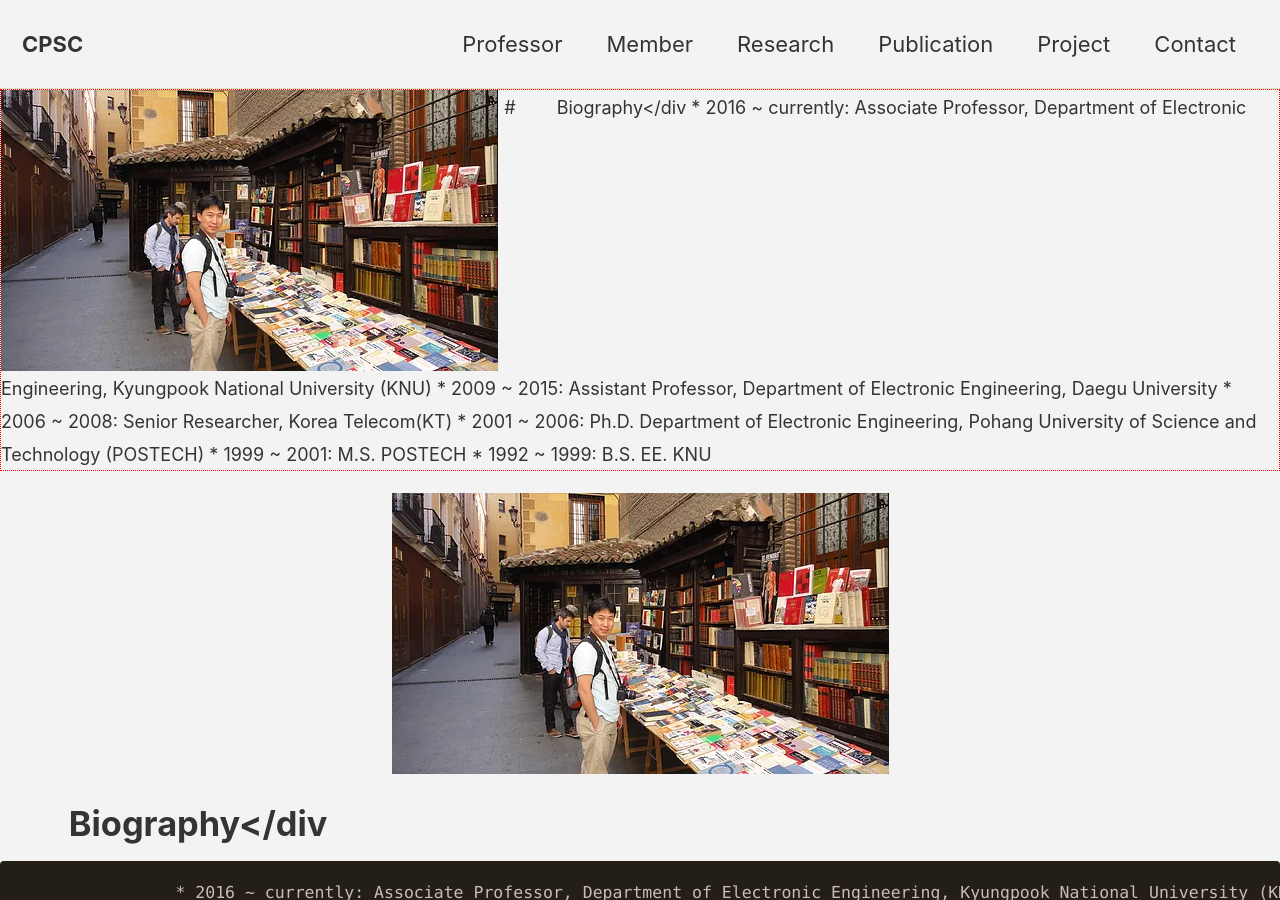
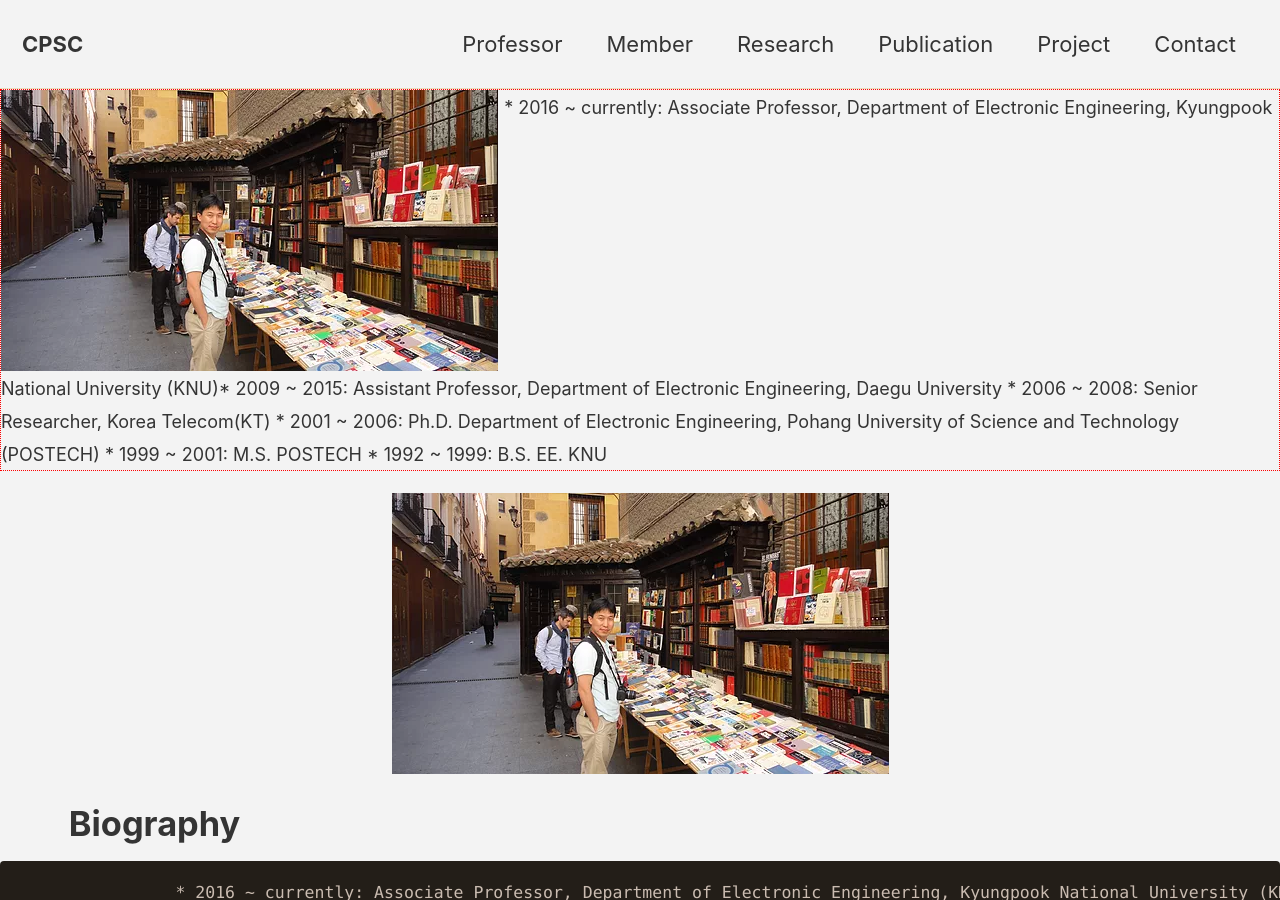
Before and after one commit to CPSC-LAB/CPSC-LAB.github.io, a Jekyll site: the page built from _pages/professor.md, in a window 1280 px wide and 900 px high. Built offline with Jekyll 4.4.1, drawn with Linux system fonts in a browser that asks for light colours; cached includes are drawn as plain includes; our own code applies the rules of GitHub Pages for plain Markdown files.

Commit message:
Update professor.md

```diff
--- a/_pages/professor.md
+++ b/_pages/professor.md
@@ -6,20 +6,13 @@ classes: wide
 
 <div style="border: 1px dotted red;">
 <img src="/assets/images/professor.jpg" style="vertical-align:top;" >
-  <span style="margin-top:20px;font-size:18px;" ># 　　Biography</div
-
-                    * 2016 ~ currently: Associate Professor, Department of Electronic Engineering, Kyungpook National University (KNU)
-                    * 2009 ~ 2015: Assistant Professor, Department of Electronic Engineering, Daegu University
-                    * 2006 ~ 2008: Senior Researcher, Korea Telecom(KT)
-                    * 2001 ~ 2006: Ph.D. Department of Electronic Engineering, Pohang University of Science and Technology (POSTECH)
-                    * 1999 ~ 2001: M.S. POSTECH
-                    * 1992 ~ 1999: B.S. EE. KNU</span>
+  <span style="margin-top:20px;font-size:18px;" >* 2016 ~ currently: Associate Professor, Department of Electronic Engineering, Kyungpook National University (KNU)* 2009 ~ 2015: Assistant Professor, Department of Electronic Engineering, Daegu University * 2006 ~ 2008: Senior Researcher, Korea Telecom(KT) * 2001 ~ 2006: Ph.D. Department of Electronic Engineering, Pohang University of Science and Technology (POSTECH) * 1999 ~ 2001: M.S. POSTECH * 1992 ~ 1999: B.S. EE. KNU</span>
 </div>
 
 
 <p align="center"><img src="/assets/images/professor.jpg"></p>
 
-# 　　Biography</div
+# 　　Biography
 
                     * 2016 ~ currently: Associate Professor, Department of Electronic Engineering, Kyungpook National University (KNU)
                     * 2009 ~ 2015: Assistant Professor, Department of Electronic Engineering, Daegu University
```
